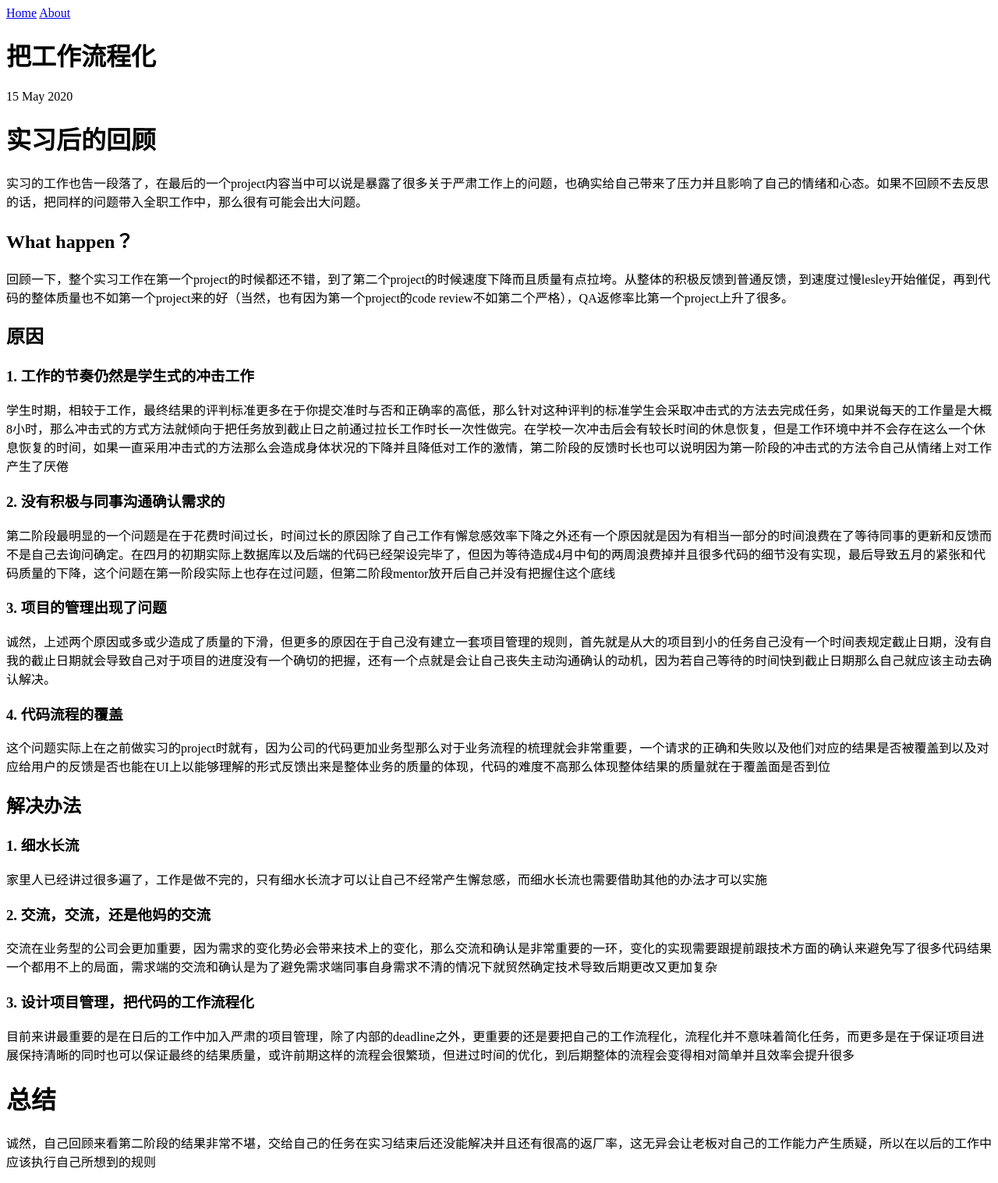
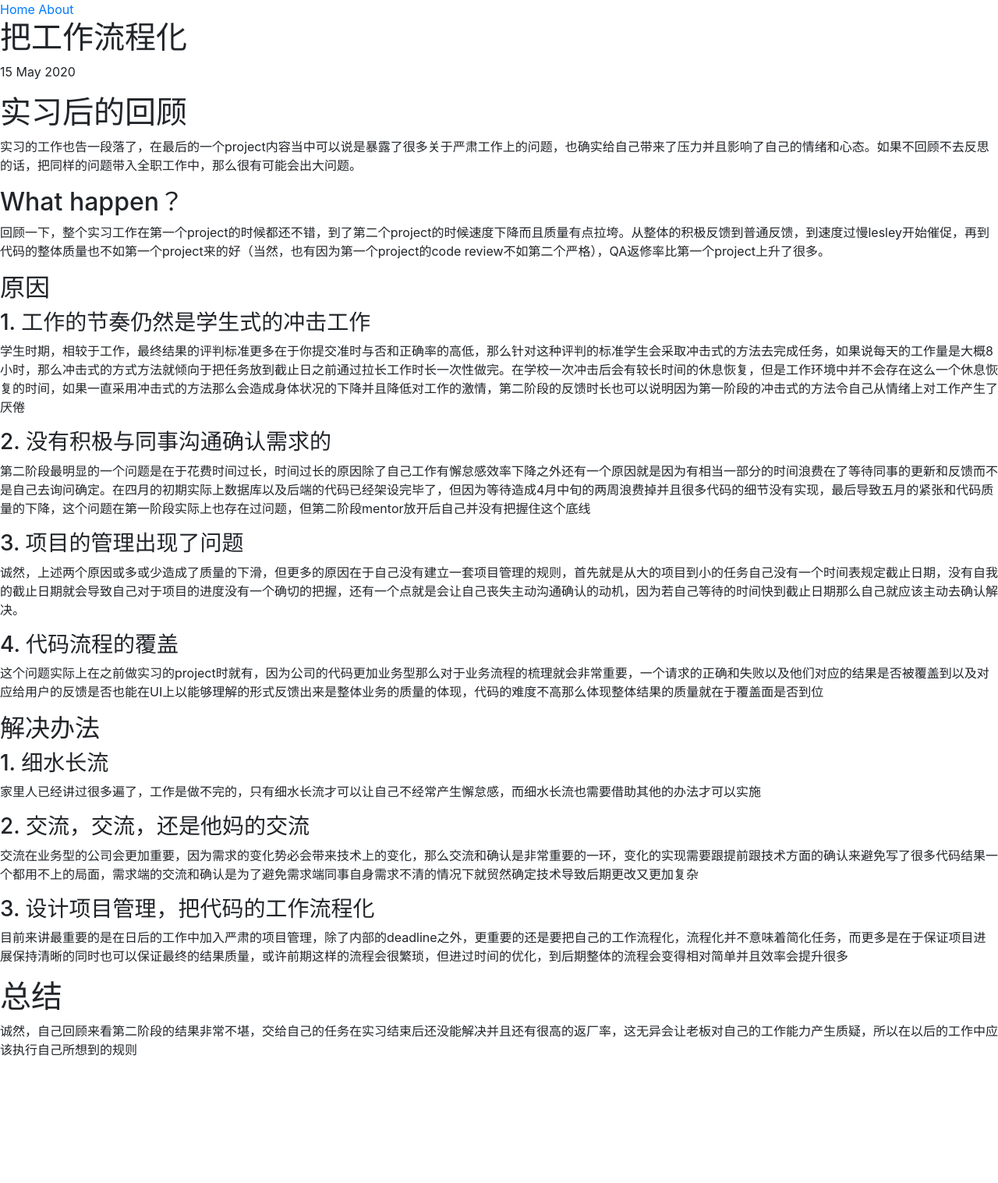
Before and after one commit to jasonwun/jasonwun.github.io, a Jekyll site: the page built from _posts/2020-05-15-把工作流程化.md, in a window 1280 px wide. Shown: the whole page at 78% size. Built offline with Jekyll 4.4.1, drawn with Linux system fonts in a browser that asks for light colours; after the commit the page ends 1374 px from its top, so only the background shows below that.

Commit message:
add boostrap4 reference

```diff
--- a/_layouts/default.html
+++ b/_layouts/default.html
@@ -4,6 +4,7 @@
     <meta charset="utf-8">
     <title>{{ page.title }}</title>
     <link rel="stylesheet" href="/assets/css/styles.css">
+    <link rel="stylesheet" href="https://stackpath.bootstrapcdn.com/bootstrap/4.5.0/css/bootstrap.min.css" integrity="sha384-9aIt2nRpC12Uk9gS9baDl411NQApFmC26EwAOH8WgZl5MYYxFfc+NcPb1dKGj7Sk" crossorigin="anonymous">
   </head>
   <body>
     {% include navigation.html %}
```
